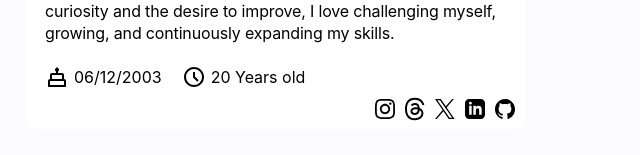
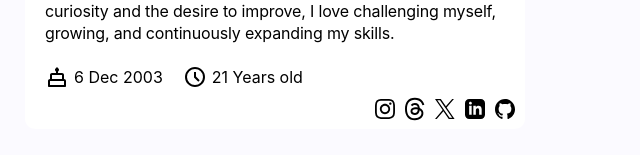
Before and after one commit to Simonalbi/about-me, an Angular app: page / in a window 1280 px wide. Shown: the part 385-540 px from the top of the page, without its empty margins (0-640 px from the left). Built offline with nearby package versions, Linux system fonts and the light colour scheme.

Commit message:
- Automatic age calculation - Changed birthday format

```diff
--- a/src/app/profile-summury/profile-summury.component.html
+++ b/src/app/profile-summury/profile-summury.component.html
@@ -25,8 +25,8 @@
     </p>
 
     <div id="personal-data-container">
-      <span class="icon-md"><img src="gicons/cacke.svg" alt="">06/12/2003</span>
-      <span class="icon-md"><img src="gicons/schedule.svg" alt="">20 Years old</span>
+      <span class="icon-md"><img src="gicons/cacke.svg" alt="">{{ birthday }}</span>
+      <span class="icon-md"><img src="gicons/schedule.svg" alt="">{{ age }} Years old</span>
     </div>
   </div>
 
--- a/src/app/profile-summury/profile-summury.component.ts
+++ b/src/app/profile-summury/profile-summury.component.ts
@@ -1,12 +1,25 @@
+import { DatePipe } from '@angular/common';
 import { Component } from '@angular/core';
 
 @Component({
   selector: 'app-profile-summury',
   standalone: true,
   imports: [],
+  providers: [DatePipe],
   templateUrl: './profile-summury.component.html',
   styleUrl: './profile-summury.component.css'
 })
 export class ProfileSummuryComponent {
+  private bornDate: Date = new Date(2003, 11, 6);
 
+  constructor(private datePipe: DatePipe) {}
+
+  get birthday(): string {
+    return this.datePipe.transform(this.bornDate, 'd MMM y')!;
+  }
+
+  get age(): number {
+    const now = new Date();
+    return now.getFullYear() - this.bornDate.getFullYear();
+  }
 }
```
